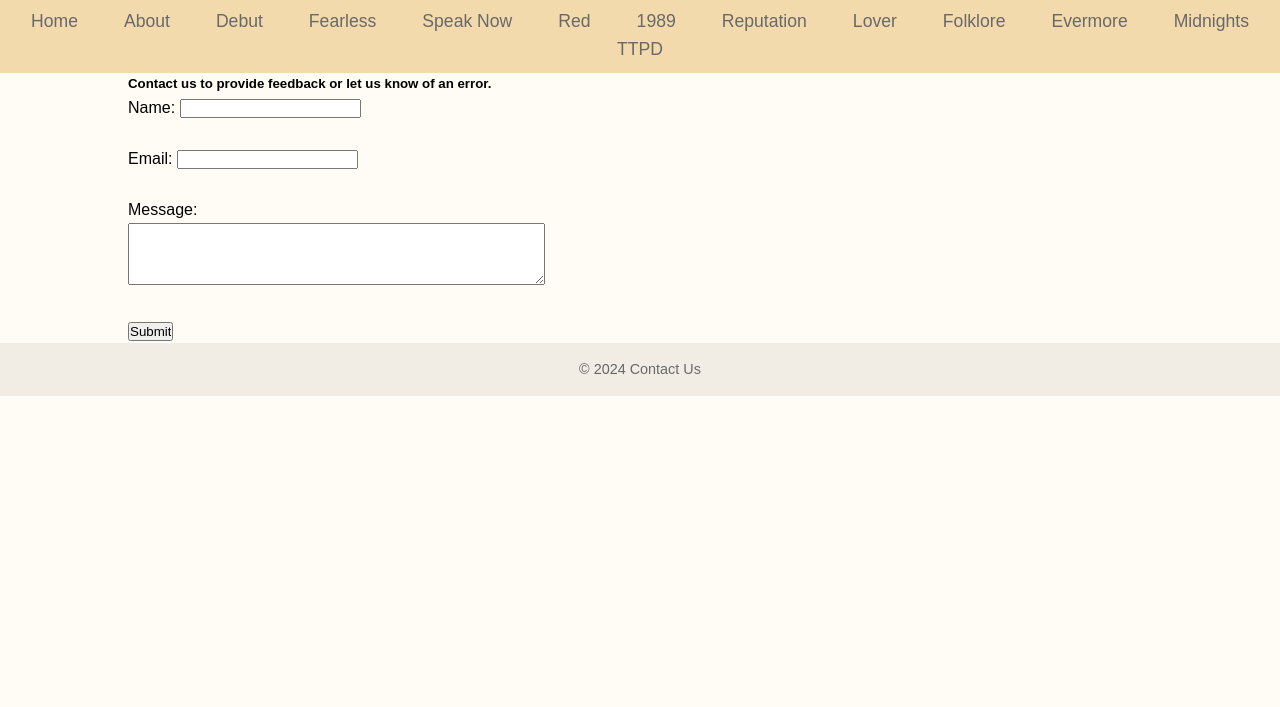
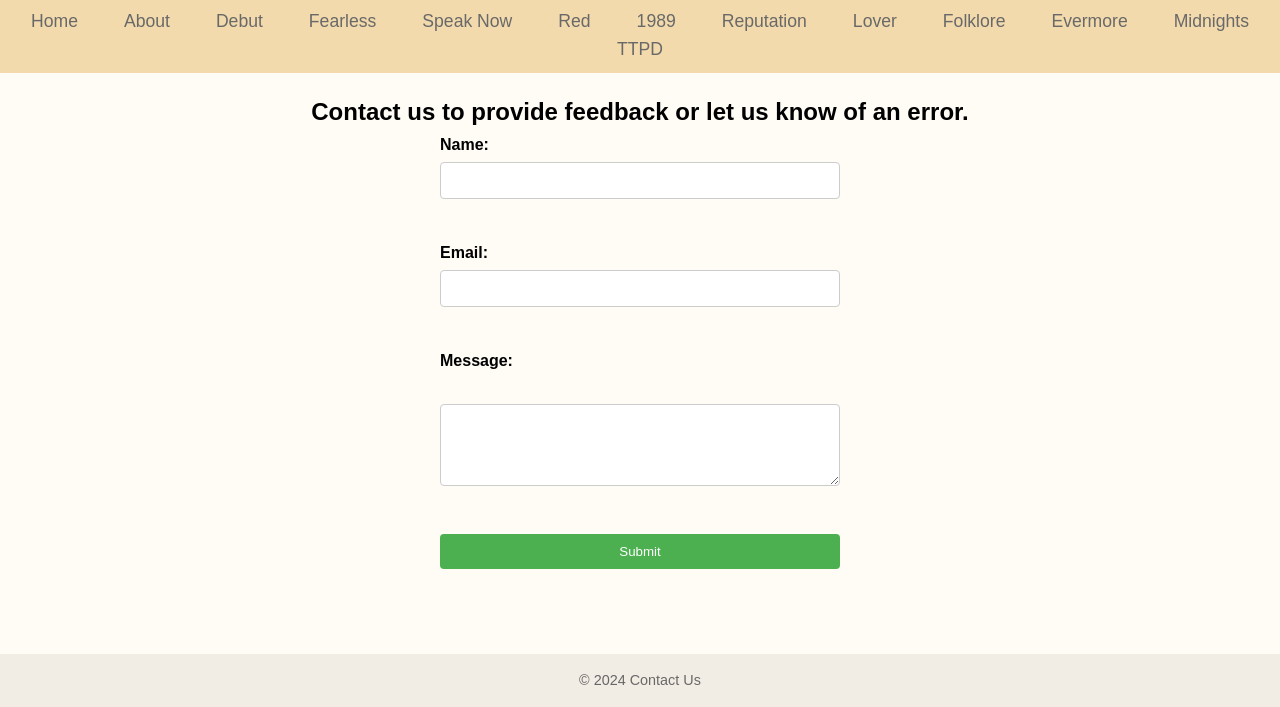
Before and after one commit to finnegak/taylorswiftgame, a plain HTML site: page Contact.html in a window 1280 px wide. Shown: the part 93-800 px from the top of the page. Drawn offline with Linux system fonts and the light colour scheme.

Commit message:
finished

```diff
--- a/Contact.html
+++ b/Contact.html
@@ -14,9 +14,65 @@
   window.dataLayer = window.dataLayer || [];
   function gtag(){dataLayer.push(arguments);}
   gtag('js', new Date());
-
   gtag('config', 'G-J6C1WY19YE');
 </script>
+<style>
+    /* General styles */
+    html, body {
+        height: 100%;
+        margin: 0;
+        font-family: Arial, sans-serif;
+        display: flex;
+        flex-direction: column;
+    }
+
+    main {
+        flex: 1; /* Makes the main section grow to fill available space */
+        padding: 20px;
+        text-align: center;
+    }
+
+    form {
+        max-width: 400px;
+        margin: 0 auto;
+        text-align: left;
+    }
+
+    label {
+        display: block;
+        margin-bottom: 5px;
+        font-weight: bold;
+    }
+
+    input, textarea {
+        width: 100%;
+        padding: 10px;
+        margin-bottom: 15px;
+        border: 1px solid #ccc;
+        border-radius: 4px;
+    }
+
+    input[type="submit"] {
+        background-color: #4CAF50;
+        color: white;
+        border: none;
+        cursor: pointer;
+    }
+
+    input[type="submit"]:hover {
+        background-color: #45a049;
+    }
+</style>
+<!-- Google tag (gtag.js) -->
+<script async src="https://www.googletagmanager.com/gtag/js?id=G-J6C1WY19YE"></script>
+<script>
+    window.dataLayer = window.dataLayer || [];
+    function gtag(){dataLayer.push(arguments);}
+    gtag('js', new Date());
+
+    gtag('config', 'G-J6C1WY19YE');
+</script>
+</head>
 <body>
     <header>
         <img class="icon" src="thumbnails/thumbnail_main.png" alt="Taylor headshot"> Taylor Swift
@@ -39,7 +95,7 @@
         </ul>
     </nav>
     <main>
-        <h5>Contact us to provide feedback or let us know of an error.</h5>
+        <h2>Contact us to provide feedback or let us know of an error.</h2>
         <form>
             <label for="name">Name:</label>
             <input type="text" id="name" name="name" required><br><br>
--- a/quiz.js
+++ b/quiz.js
@@ -558,10 +558,14 @@
 function resetProgress(){
     done = new Array(numOfSongs);
     log = [0,0,0,0,0,0,0,0,0,0,0,0,0,0,0,0,0,0,0,0,0,0];
-    setTable();
     total = 0;
     correctTotal = 0;
     div.innerHTML =" ";
+    document.getElementById('results').innerHTML = "";
+    document.getElementById('progress').innerHTML = "0 questions completed!";
+    document.getElementById('totalRight').innerHTML = correctTotal + "/230";
+    document.getElementById('totalPercentage').innerHTML = Math.round((correctTotal/numOfSongs)*100) + " %";
+    setTable();
 }
 
 function albumName(x){
```
